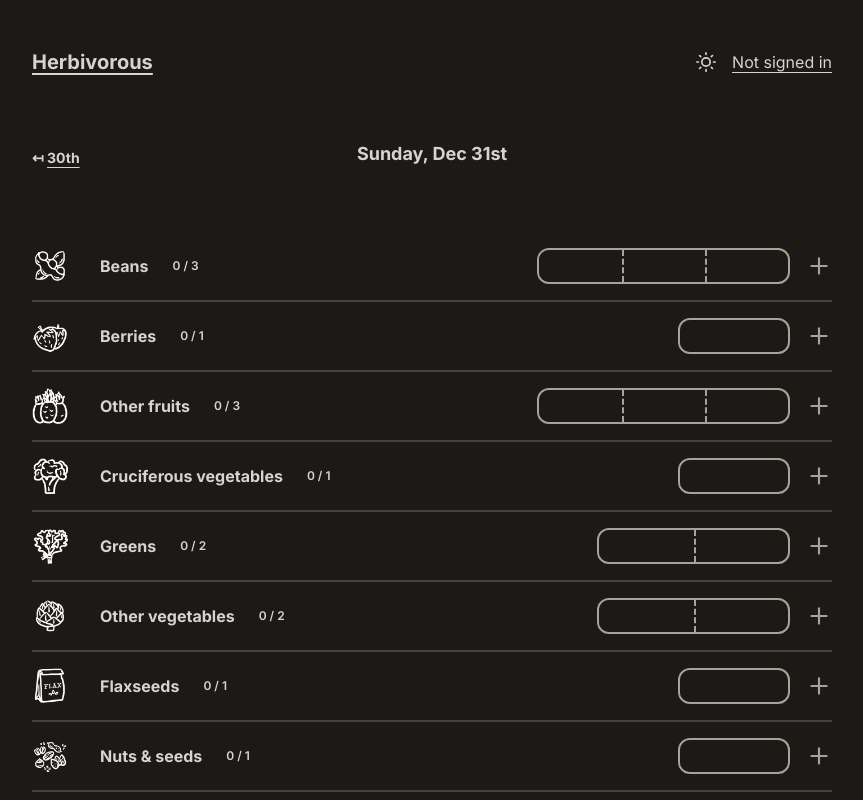
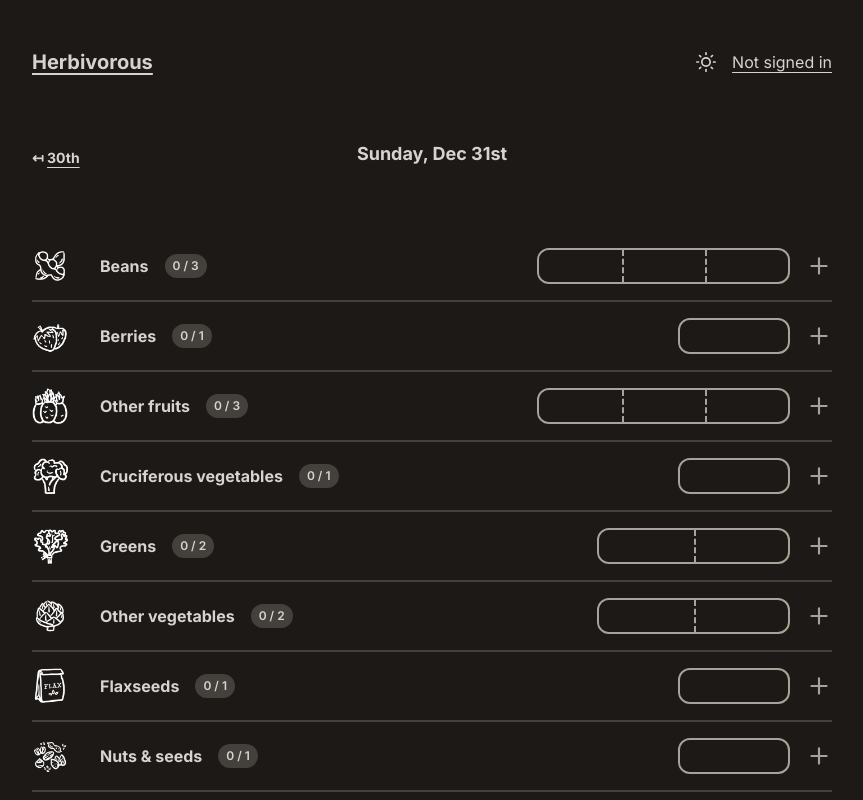
Before and after one commit to fvrests/herbivorous, a Next.js app: page /day/2023-12-31 in a window 1280 px wide. Shown: the top 800 px of the page, without its empty margins (208-1071 px from the left). Built offline with nearby package versions, Linux system fonts and the light colour scheme; no server answers.

Commit message:
reduce border contrast (modern theme)

```diff
--- a/src/app/globals.css
+++ b/src/app/globals.css
@@ -13,6 +13,7 @@
 
   --border: var(--f-low);
   --border-low: var(--b-high);
+  --capsule: var(--b-high);
 
   --theme: theme("colors.indigo.900");
   --gradient-from: theme("colors.indigo.900");
@@ -31,6 +32,7 @@
 
   --border: var(--f-low);
   --border-low: var(--b-high);
+  --capsule: var(--b-high);
 
   --theme: theme("colors.indigo.900");
   --gradient-from: theme("colors.indigo.900");
@@ -39,7 +41,7 @@
 }
 
 @media (prefers-color-scheme: light) :root {
-  --f-low: theme("colors.stone.800");
+  --f-low: theme("colors.stone.600");
   --f-med: theme("colors.stone.900");
   --f-high: theme("colors.black");
 
@@ -49,6 +51,7 @@
 
   --border: var(--f-low);
   --border-low: var(--b-low);
+  --capsule: var(--b-low);
 
   --theme: theme("colors.indigo.300");
   --gradient-from: theme("colors.indigo.300");
@@ -57,7 +60,7 @@
 }
 
 :root[data-mode="light"] {
-  --f-low: theme("colors.stone.800");
+  --f-low: theme("colors.stone.600");
   --f-med: theme("colors.stone.900");
   --f-high: theme("colors.black");
 
@@ -67,6 +70,7 @@
 
   --border: var(--f-low);
   --border-low: var(--b-low);
+  --capsule: var(--b-low);
 
   --theme: theme("colors.indigo.300");
   --gradient-from: theme("colors.indigo.300");
@@ -85,6 +89,7 @@
 
   --border: var(--f-low);
   --border-low: var(--b-high);
+  --capsule: var(--b-high);
 
   --theme: theme("colors.indigo.900");
   --gradient-from: theme("colors.indigo.900");
```
